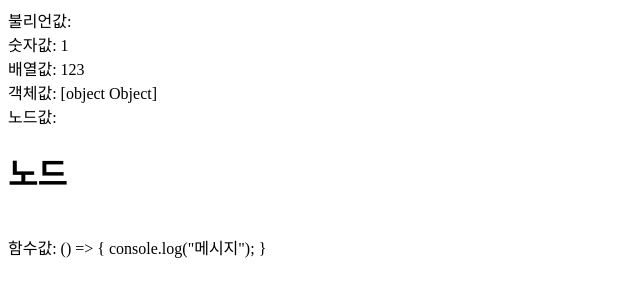
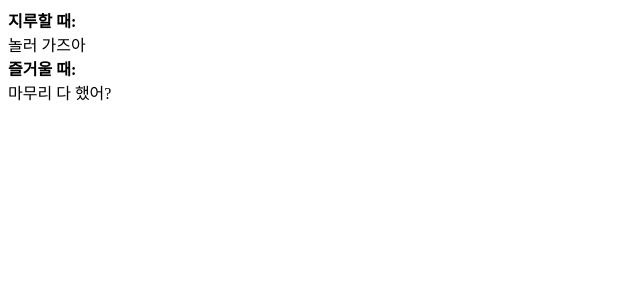
Before and after one commit to blob-ck/do-it-exmaple, a React (Create React App) app: page / in a window 1280 px wide. Shown: the top 300 px of the page, without its empty margins (0-640 px from the left). Built offline with nearby package versions, Linux system fonts and the light colour scheme.

Commit message:
Boolean Type Test

```diff
--- /dev/null
+++ b/src/03/BooleanComponent.jsx
@@ -0,0 +1,15 @@
+import React, { PureComponent } from 'react';
+import PropTypes from 'prop-types';
+
+class BooleanComponent extends PureComponent {
+  render() {
+    const message = this.props.bored ? '놀러 가즈아' : '마무리 다 했어?';
+    return <div className="message-container">{message}</div>;
+  }
+}
+
+BooleanComponent.propTypes = {
+  bored: PropTypes.bool,
+};
+
+export default BooleanComponent;
--- a/src/App.js
+++ b/src/App.js
@@ -1,24 +1,18 @@
 import React from 'react';
-import ChildComponent from './03/ChildComponent';
+import BooleanComponent from './03/BooleanComponent';
 
 class App extends React.Component {
   render() {
-    const array = [1, 2, 3];
-    const obj = { name: '제목', age: 30 };
-    const node = <h1>노드</h1>;
-    const func = () => {
-      console.log('메시지');
-    };
     return (
       <div className="body">
-        <ChildComponent
-          boolValue={true} //boolValue 만 입력해도 true 로 전달하고, boolValue 명시하지 않으면 false로 전달(undefined는 falsy함을 이용)
-          numValue={1}
-          arrayValue={array}
-          objValue={obj}
-          nodeValue={node}
-          funcValue={func}
-        />
+        <div>
+          <b>지루할 때: </b>
+          <BooleanComponent bored />
+        </div>
+        <div>
+          <b>즐거울 때: </b>
+          <BooleanComponent />
+        </div>
       </div>
     );
   }
```
